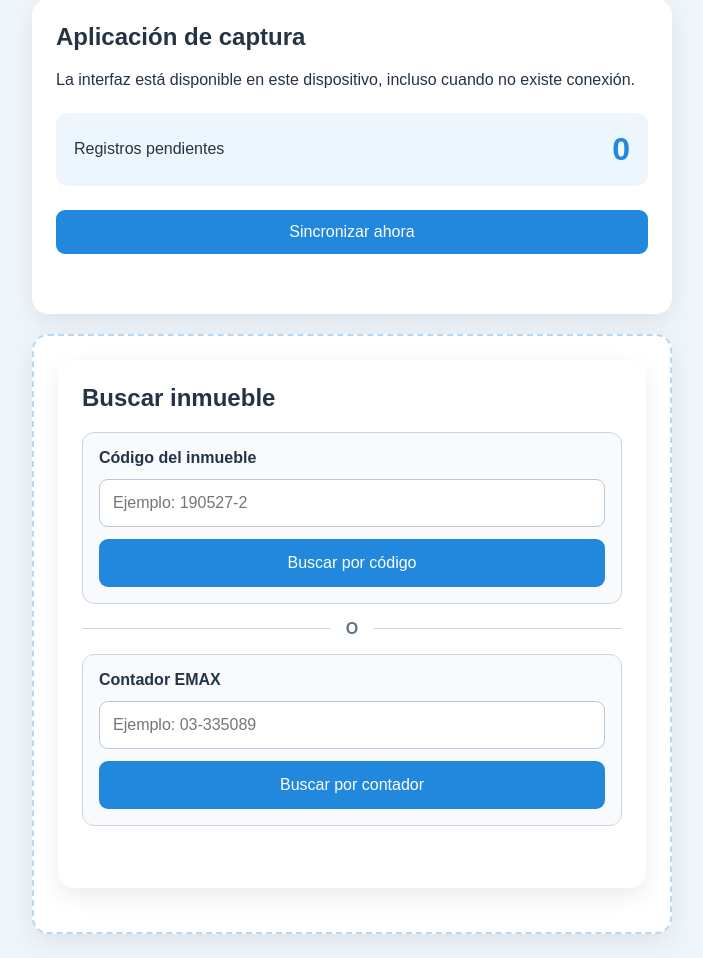
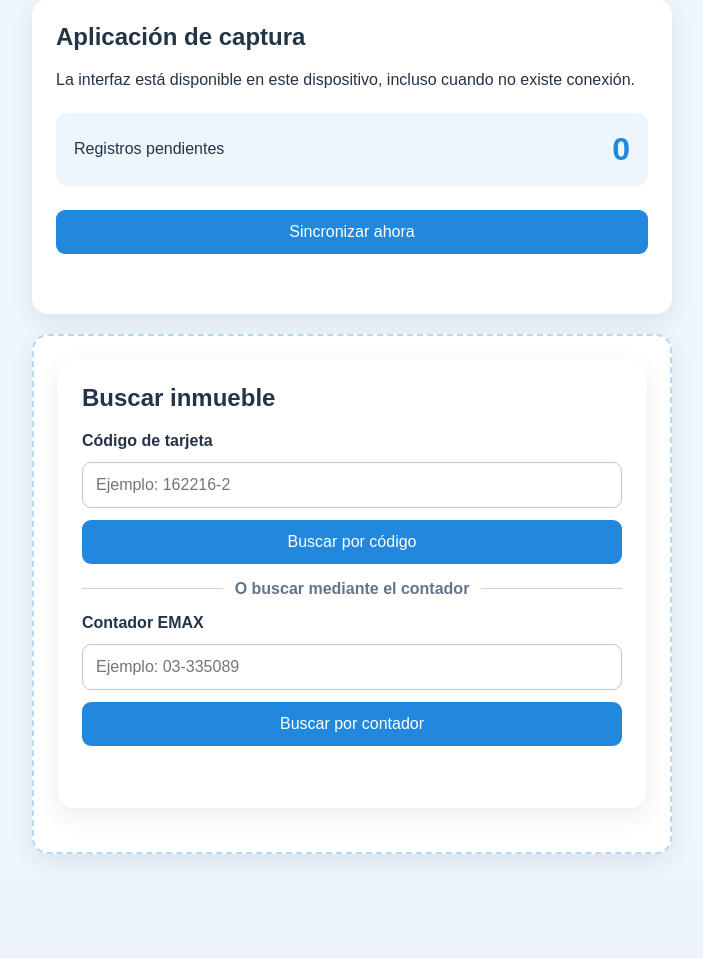
Before and after one commit to chalofranco86/app_lecturas_emax, a Flask app: page /captura in a window 1280 px wide. Shown: the part 116-1074 px from the top of the page, without its empty margins (288-991 px from the left). After the commit the page ends 973 px from the top, so only its background shows below. Run offline with Flask 3, Linux system fonts and the light colour scheme.

Commit message:
feat: Corrección de busqueda contador
- Se corrige el módulo de busqueda por contador.
- Proxima implementación de descarga de rutas.
- Arreglar metodo de compresión de imagenes.

```diff
--- a/app/static/js/offline/db.js
+++ b/app/static/js/offline/db.js
@@ -325,3 +325,62 @@ export async function getInmuebleByCodigo(codigo) {
         }
     })
 }
+
+export async function getInmuebleByContador(
+    contador
+) {
+    const normalizedCounter =
+        String(contador ?? "")
+            .trim()
+            .toUpperCase()
+
+    if (!normalizedCounter) {
+        return null
+    }
+
+    const database =
+        await openDatabase()
+
+    return new Promise(
+        (resolve, reject) => {
+            const transaction =
+                database.transaction(
+                    "inmuebles",
+                    "readonly"
+                )
+
+            const store =
+                transaction.objectStore(
+                    "inmuebles"
+                )
+
+            const request =
+                store.getAll()
+
+            request.onsuccess = () => {
+                const inmueble =
+                    request.result.find(
+                        item => {
+                            const storedCounter =
+                                String(
+                                    item.nit ?? ""
+                                )
+                                    .trim()
+                                    .toUpperCase()
+
+                            return (
+                                storedCounter
+                                === normalizedCounter
+                            )
+                        }
+                    )
+
+                resolve(inmueble ?? null)
+            }
+
+            request.onerror = () => {
+                reject(request.error)
+            }
+        }
+    )
+}
--- a/app/static/js/pwa/captura.js
+++ b/app/static/js/pwa/captura.js
@@ -1,6 +1,7 @@
 import {
     countPendingItems,
     getInmuebleByCodigo,
+    getInmuebleByContador,
     putInmueble,
     putOutboxItem,
 } from "../offline/db.js"
@@ -39,6 +40,21 @@ const codeInput =
 
 const searchButton =
     document.querySelector("#search-button")
+
+const contadorSearchForm =
+    document.querySelector(
+        "#contador-search-form"
+    )
+
+const contadorInput =
+    document.querySelector(
+        "#contador-inmueble"
+    )
+
+const searchContadorButton =
+    document.querySelector(
+        "#search-contador-button"
+    )
 
 const searchMessage =
     document.querySelector("#search-message")
@@ -723,82 +739,151 @@ function showErrorForm({
 }
 
 
-function showUnverifiedErrorForm(
-    code,
+// ======================================================
+// Caché local y búsqueda
+// ======================================================
+
+const SEARCH_TYPE = Object.freeze({
+    CODIGO: "codigo",
+    CONTADOR: "contador",
+})
+
+
+function getSearchLabel(searchType) {
+    return (
+        searchType === SEARCH_TYPE.CONTADOR
+            ? "contador"
+            : "código"
+    )
+}
+
+
+async function getCachedInmueble(
+    searchValue,
+    searchType
+) {
+    if (
+        searchType
+        === SEARCH_TYPE.CONTADOR
+    ) {
+        return getInmuebleByContador(
+            searchValue
+        )
+    }
+
+    return getInmuebleByCodigo(
+        searchValue
+    )
+}
+
+
+async function findCachedInmueble(
+    searchValue,
+    searchType,
     message
 ) {
+    const cachedInmueble =
+        await getCachedInmueble(
+            searchValue,
+            searchType
+        )
+
+    if (!cachedInmueble) {
+        return false
+    }
+
+    renderInmueble(
+        cachedInmueble,
+        "local"
+    )
+
     setSearchMessage(
         message,
         "warning"
     )
 
-    showErrorForm({
-        code,
-
-        verificationMessage:
-            "El código no pudo verificarse. "
-            + "Puedes documentar el problema ahora; "
-            + "el registro conservará su identificador "
-            + "y se sincronizará cuando vuelva la conexión.",
-    })
-}
-
-
-// ======================================================
-// Caché local y búsqueda
-// ======================================================
-
-async function findCachedInmueble(
-    code,
+    return true
+}
+
+
+function showUnverifiedErrorForm(
+    searchValue,
+    searchType,
     message
 ) {
-    const cachedInmueble =
-        await getInmuebleByCodigo(code)
-
-    if (!cachedInmueble) {
-        return false
-    }
-
-    renderInmueble(
-        cachedInmueble,
-        "local"
-    )
+    const searchLabel =
+        getSearchLabel(searchType)
 
     setSearchMessage(
         message,
         "warning"
     )
 
-    return true
-}
-
-
-async function searchInmueble(code) {
+    showErrorForm({
+        // Por regla heredada, tanto el código
+        // como el contador buscado se conservan
+        // en codigo_tarjeta.
+        code: searchValue,
+
+        verificationMessage:
+            `El ${searchLabel} no pudo verificarse. `
+            + "Puedes documentar el problema ahora. "
+            + "El valor buscado se conservará en "
+            + "el campo Código de tarjeta y el "
+            + "registro se sincronizará cuando "
+            + "regrese la conexión.",
+    })
+}
+
+
+async function searchInmueble(
+    searchValue,
+    searchType = SEARCH_TYPE.CODIGO
+) {
     hideInmueble()
 
-    // Sin conexión se busca únicamente en IndexedDB.
+    const searchLabel =
+        getSearchLabel(searchType)
+
+    // Sin conexión se consulta únicamente IndexedDB.
     if (!navigator.onLine) {
         const found =
             await findCachedInmueble(
-                code,
-                "Inmueble recuperado desde este dispositivo"
+                searchValue,
+                searchType,
+                "Inmueble recuperado desde "
+                + "este dispositivo"
             )
 
         if (!found) {
             showUnverifiedErrorForm(
-                code,
-                "Sin conexión: el inmueble no está guardado localmente."
+                searchValue,
+                searchType,
+                `Sin conexión: el ${searchLabel} `
+                + "no está almacenado en este "
+                + "dispositivo."
             )
         }
 
         return
     }
+
+    const endpoint =
+        searchType === SEARCH_TYPE.CONTADOR
+            ? (
+                "/api/v1/inmuebles/por-contador/"
+                + encodeURIComponent(searchValue)
+            )
+            : (
+                "/api/v1/inmuebles/"
+                + encodeURIComponent(searchValue)
+            )
 
     let response
 
     try {
         response = await fetch(
-            `/api/v1/inmuebles/${encodeURIComponent(code)}`,
+            endpoint,
             {
                 credentials: "same-origin",
 
@@ -815,16 +900,19 @@ async function searchInmueble(code) {
 
         const found =
             await findCachedInmueble(
-                code,
+                searchValue,
+                searchType,
                 "No fue posible contactar al servidor. "
                 + "Se muestran los datos guardados."
             )
 
         if (!found) {
             showUnverifiedErrorForm(
-                code,
+                searchValue,
+                searchType,
                 "No fue posible contactar al servidor "
-                + "y el inmueble no está guardado localmente."
+                + `y el ${searchLabel} no está `
+                + "guardado localmente."
             )
         }
 
@@ -841,21 +929,25 @@ async function searchInmueble(code) {
         return
     }
 
-    // El servidor confirma que el inmueble no existe.
     if (response.status === 404) {
         setSearchMessage(
-            "El servidor confirmó que "
-            + "el código no existe.",
+            `El servidor confirmó que el `
+            + `${searchLabel} no existe.`,
             "warning"
         )
 
         showErrorForm({
-            code,
+            // La regla heredada guarda cualquiera
+            // de los dos identificadores aquí.
+            code: searchValue,
 
             verificationMessage:
-                "El servidor confirmó que este código "
-                + "no existe. Registra los datos "
-                + "disponibles del inmueble con error.",
+                `El servidor confirmó que este `
+                + `${searchLabel} no está registrado. `
+                + "El valor buscado se conservará "
+                + "en Código de tarjeta. Describe "
+                + "en las observaciones el problema "
+                + "encontrado.",
         })
 
         return
@@ -864,7 +956,8 @@ async function searchInmueble(code) {
     if (!response.ok) {
         const found =
             await findCachedInmueble(
-                code,
+                searchValue,
+                searchType,
                 "El servidor presentó un problema. "
                 + "Se muestran los datos guardados."
             )
@@ -1497,41 +1590,88 @@ showErrorButton.addEventListener(
 // Búsqueda del inmueble
 // ======================================================
 
+async function executeSearch({
+    value,
+    searchType,
+    button,
+    emptyMessage,
+}) {
+    if (!value) {
+        setSearchMessage(
+            emptyMessage,
+            "warning"
+        )
+
+        return
+    }
+
+    button.disabled = true
+
+    setSearchMessage(
+        searchType === SEARCH_TYPE.CONTADOR
+            ? "Buscando contador…"
+            : "Buscando inmueble…"
+    )
+
+    try {
+        await searchInmueble(
+            value,
+            searchType
+        )
+    } catch (error) {
+        console.error(error)
+
+        setSearchMessage(
+            "Ocurrió un error durante "
+            + "la búsqueda",
+            "error"
+        )
+    } finally {
+        button.disabled = false
+    }
+}
+
+
 searchForm.addEventListener(
     "submit",
     async event => {
         event.preventDefault()
 
-        const code =
-            codeInput.value.trim()
-
-        if (!code) {
-            setSearchMessage(
+        await executeSearch({
+            value:
+                codeInput.value.trim(),
+
+            searchType:
+                SEARCH_TYPE.CODIGO,
+
+            button:
+                searchButton,
+
+            emptyMessage:
                 "Ingresa el código del inmueble",
-                "warning"
-            )
-
-            return
-        }
-
-        searchButton.disabled = true
-
-        setSearchMessage(
-            "Buscando inmueble…"
-        )
-
-        try {
-            await searchInmueble(code)
-        } catch (error) {
-            console.error(error)
-
-            setSearchMessage(
-                "Ocurrió un error durante la búsqueda",
-                "error"
-            )
-        } finally {
-            searchButton.disabled = false
-        }
+        })
+    }
+)
+
+
+contadorSearchForm.addEventListener(
+    "submit",
+    async event => {
+        event.preventDefault()
+
+        await executeSearch({
+            value:
+                contadorInput.value.trim(),
+
+            searchType:
+                SEARCH_TYPE.CONTADOR,
+
+            button:
+                searchContadorButton,
+
+            emptyMessage:
+                "Ingresa el número de contador",
+        })
     }
 )
 
--- a/app/static/service-worker.js
+++ b/app/static/service-worker.js
@@ -1,4 +1,4 @@
-const CACHE_VERSION = "emax-shell-v6"
+const CACHE_VERSION = "emax-shell-v8"
 const OFFLINE_URL = "/offline"
 
 const APP_SHELL = [
--- a/app/templates/captura.html
+++ b/app/templates/captura.html
@@ -100,38 +100,60 @@
                 <h2>Buscar inmueble</h2>
 
                 <div class="search-options">
-                    <form id="inmueble-search-form" class="search-form search-option">
+                    <form id="inmueble-search-form" class="search-form">
                         <label for="codigo-inmueble">
-                            Código del inmueble
+                            Código de tarjeta
                         </label>
 
-                        <input id="codigo-inmueble" name="codigo_inmueble" type="text" autocomplete="off" required
-                            placeholder="Ejemplo: 190527-2" aria-describedby="search-message">
+                        <input
+                            id="codigo-inmueble"
+                            name="codigo_inmueble"
+                            type="text"
+                            autocomplete="off"
+                            placeholder="Ejemplo: 162216-2"
+                        >
 
-                        <button id="search-button" class="primary-button" type="submit">
+                        <button
+                            id="search-button"
+                            class="primary-button"
+                            type="submit"
+                        >
                             Buscar por código
                         </button>
                     </form>
 
-                    <div class="search-divider" aria-hidden="true">
-                        <span>O</span>
+                    <div class="search-divider">
+                        O buscar mediante el contador
                     </div>
 
-                    <form id="contador-search-form" class="search-form search-option">
+                    <form id="contador-search-form" class="search-form">
                         <label for="contador-inmueble">
                             Contador EMAX
                         </label>
 
-                        <input id="contador-inmueble" name="contador" type="text" autocomplete="off" required
-                            placeholder="Ejemplo: 03-335089" aria-describedby="search-message">
+                        <input
+                            id="contador-inmueble"
+                            name="contador_inmueble"
+                            type="text"
+                            autocomplete="off"
+                            placeholder="Ejemplo: 03-335089"
+                        >
 
-                        <button id="search-contador-button" class="primary-button" type="submit">
+                        <button
+                            id="search-contador-button"
+                            class="primary-button"
+                            type="submit"
+                        >
                             Buscar por contador
                         </button>
                     </form>
                 </div>
 
-                <p id="search-message" class="search-message" role="status" aria-live="polite"></p>
+                <p
+                    id="search-message"
+                    class="search-message"
+                    aria-live="polite"
+                ></p>
 
                 <article id="inmueble-result" class="inmueble-result" hidden>
                     <section id="lectura-section" class="capture-section" hidden>
```
